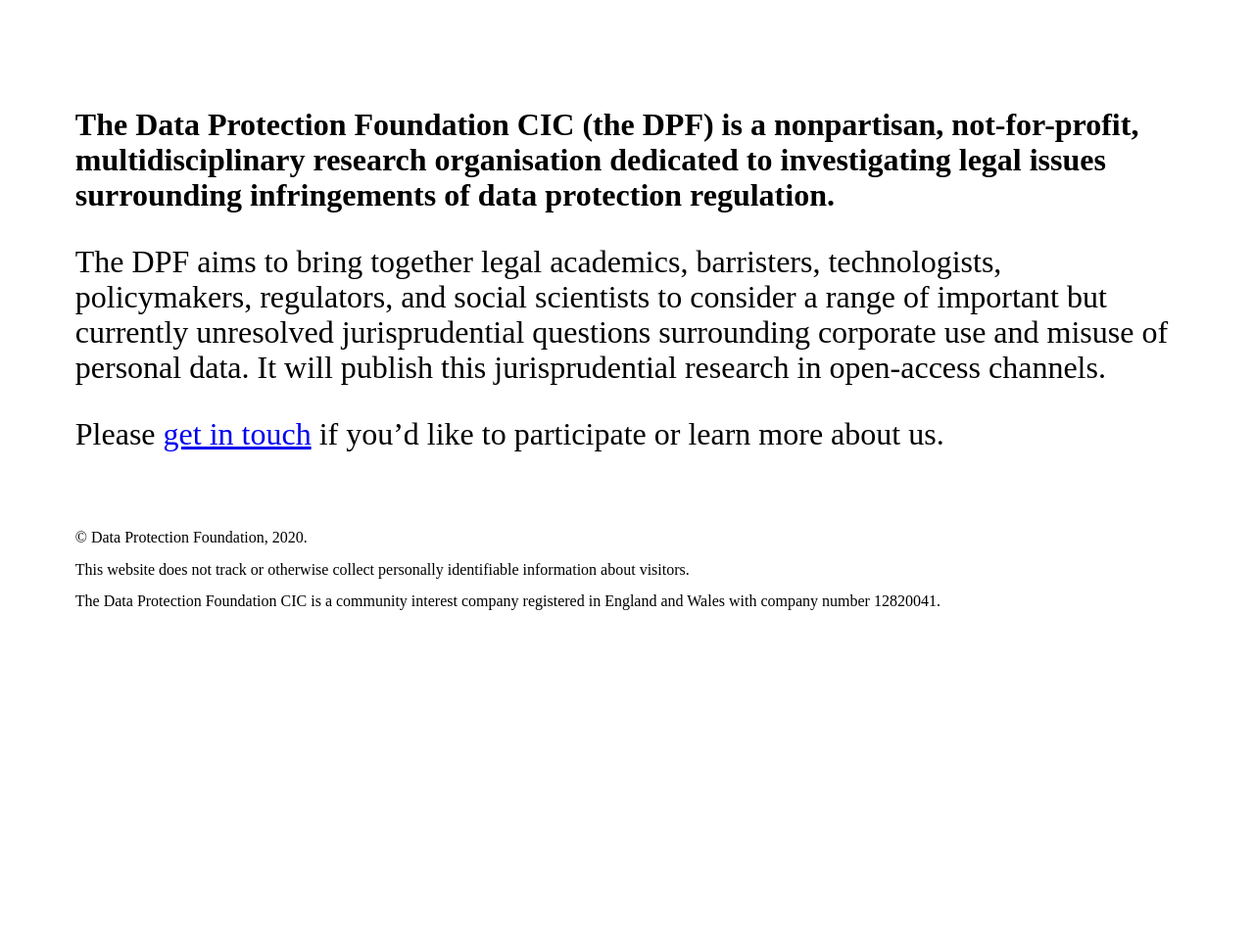
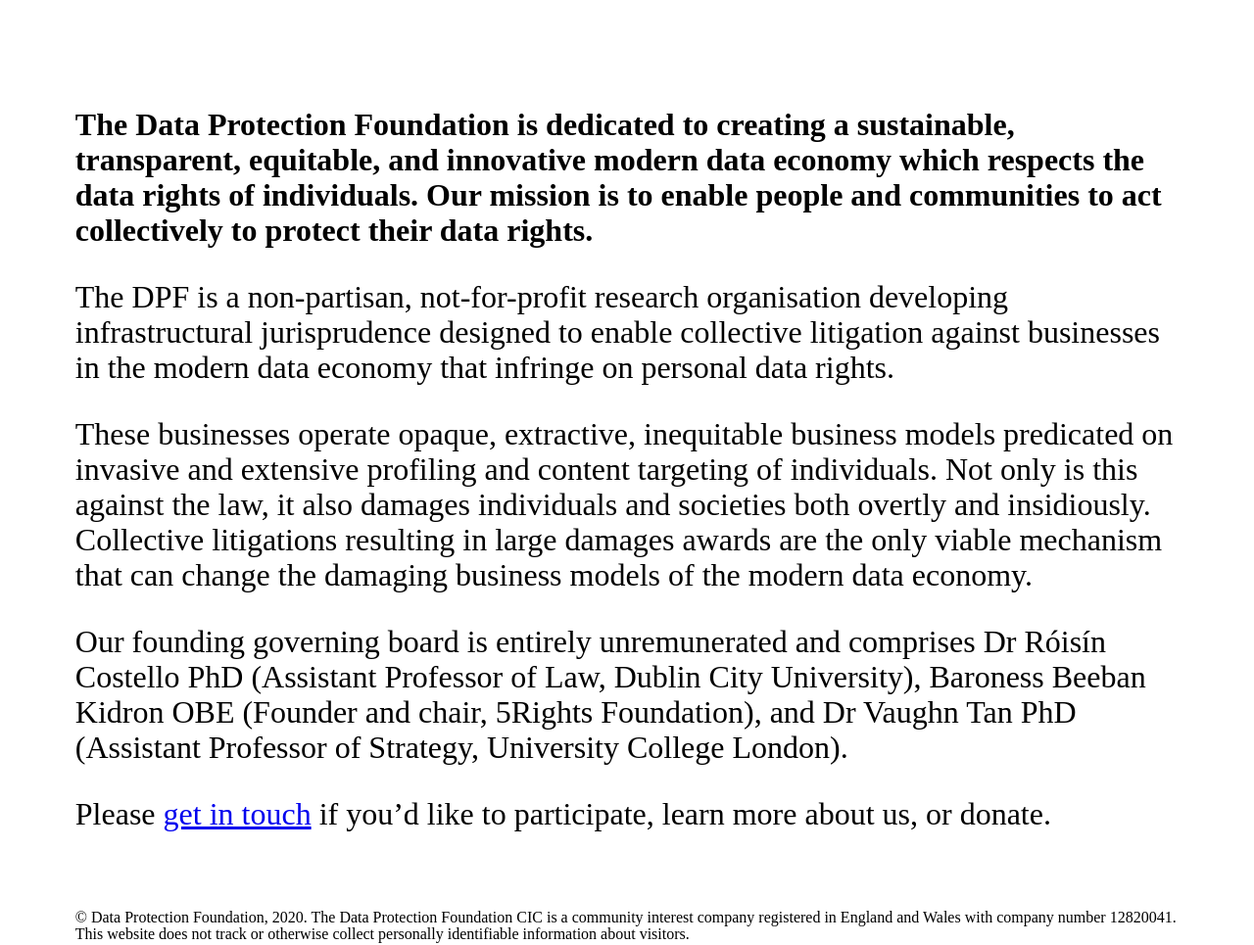
Before and after one commit to dataprotectionfoundation/dpf, a plain HTML site: page index.html in a window 1280 px wide. Shown: the whole page at 98% size. Before the commit the page ends 800 px from the top, so only its background shows below. Drawn offline with Linux system fonts and the light colour scheme.

Commit message:
Add files via upload

```diff
--- a/index.html
+++ b/index.html
@@ -1,3 +1,4 @@
+
 <!DOCTYPE html>
 <html>
 <head style="display:block;">
@@ -49,17 +50,19 @@
 <div>
 
 
-<p><strong>The Data Protection Foundation CIC (the DPF) is a nonpartisan, not-for-profit, multidisciplinary research organisation dedicated to investigating legal issues surrounding infringements of data protection regulation.</strong></p>
+<p><strong>The Data Protection Foundation is dedicated to creating a sustainable, transparent, equitable, and innovative modern data economy which respects the data rights of individuals. Our mission is to enable people and communities to act collectively to protect their data rights.</strong></p>
 
-<p>The DPF aims to bring together legal academics, barristers, technologists, policymakers, regulators, and social scientists to consider a range of important but currently unresolved jurisprudential questions surrounding corporate use and misuse of personal data. It will publish this jurisprudential research in open-access channels.</p>
+<p>The DPF is a non-partisan, not-for-profit research organisation developing infrastructural jurisprudence designed to enable collective litigation against businesses in the modern data economy that infringe on personal data rights.</p>
+
+<p>These businesses operate opaque, extractive, inequitable business models predicated on invasive and extensive profiling and content targeting of individuals. Not only is this against the law, it also damages individuals and societies both overtly and insidiously. Collective litigations resulting in large damages awards are the only viable mechanism that can change the damaging business models of the modern data economy.</p>
+
+<p>Our founding governing board is entirely unremunerated and comprises Dr Róisín Costello PhD (Assistant Professor of Law, Dublin City University), Baroness Beeban Kidron OBE (Founder and chair, 5Rights Foundation), and Dr Vaughn Tan PhD (Assistant Professor of Strategy, University College London).</p>
 
 <p>Please <a href="mailto:admin@dataprotectionfoundation.org">get in
-touch</a> if you’d like to participate or learn more about us.</p>
+touch</a> if you’d like to participate, learn more about us, or donate.</p>
 
 <div class="impressum">
-<p>© Data Protection Foundation, 2020.</p>
-<p>This website does not track or otherwise collect personally identifiable information about visitors.</p>
-<p>The Data Protection Foundation CIC is a community interest company registered in England and Wales with company number 12820041.</p>
+<p>© Data Protection Foundation, 2020. The Data Protection Foundation CIC is a community interest company registered in England and Wales with company number 12820041. This website does not track or otherwise collect personally identifiable information about visitors.</p>
 </div>
 </div>
 
```
